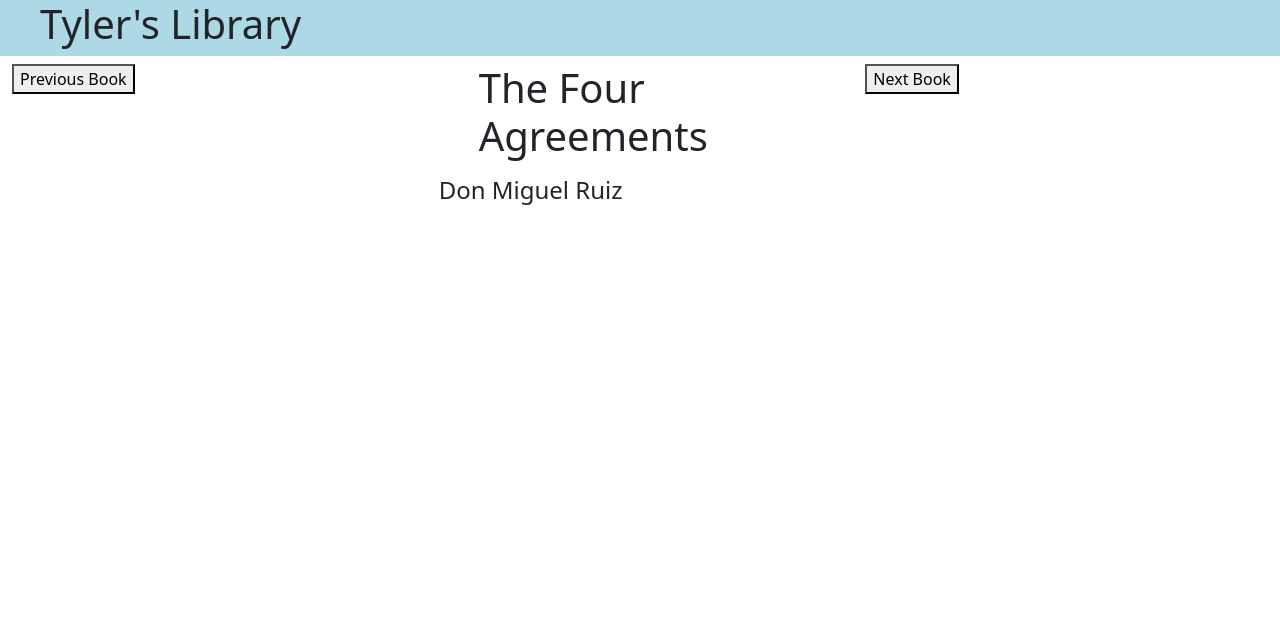
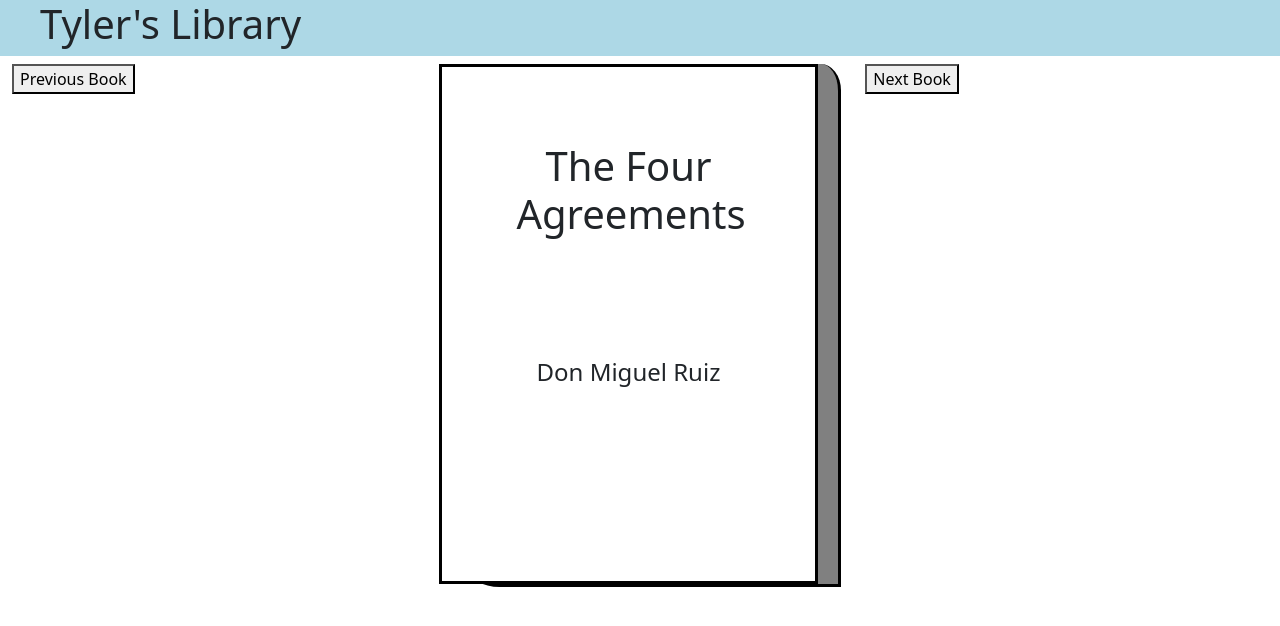
Before and after one commit to TylerSerrano98/dCC-library, a React (Create React App) app: page / in a window 1280 px wide. Shown: the top 626 px of the page. Built offline with nearby package versions, Linux system fonts and the light colour scheme.

Commit message:
seperated book view display into seperate book component

```diff
--- /dev/null
+++ b/src/components/Book/Book.css
@@ -0,0 +1,31 @@
+.cover {
+    background-color: white;
+    text-align: center;
+    border: solid black;
+    border-width: 1 1px;
+    height: 88%;
+    width: 95%;
+}
+
+.book {
+    background-color: grey;
+    text-align: center;
+    border-right: solid black;
+    border-bottom: solid black;
+    border-width: 1 1px;
+    height: 650 px;
+    width: 100%;
+    border-bottom-left-radius: 15%;
+    border-top-right-radius: 5%;
+}
+
+.title {
+    padding: 20%;
+}
+
+.author {
+    padding-top: 10%;
+    padding-left: 5%;
+    padding-right: 5%;
+    padding-bottom: 50%;
+}
--- /dev/null
+++ b/src/components/Book/Book.jsx
@@ -0,0 +1,16 @@
+import React from 'react';
+import './Book.css'
+
+const Book = (props) => {
+    return (
+        <div className="book">
+            <div className="cover">
+                <h1 className="title">{props.book.title}</h1>
+                <h4 className="author">{props.book.author}</h4>
+            </div>
+        </div>
+     );
+
+}
+
+export default Book;
--- a/src/components/BookViewer/BookViewer.jsx
+++ b/src/components/BookViewer/BookViewer.jsx
@@ -1,19 +1,16 @@
 import React from 'react';
+import Book from '../Book/Book';
 
 const BookViewer = (props) => {
     return (
         <div className="row row-spacer">
                     <div className="col-md-4">
-                        {/*Button here to move to the previous book viewed*/}
                         <button onClick={props.previousBook}>Previous Book</button>
                     </div>
                     <div className="col-md-4">
-                        {/*Display book with cover here*/}
-                        <h1>{props.book.title}</h1>
-                        <h4>{props.book.author}</h4>
+                        <Book book={props.book} />
                     </div>
                     <div className="col-md-4">
-                       {/*Button here to move to the next book viewed*/}
                        <button onClick={props.nextBook}>Next Book</button>
                     </div>
                 </div>
```
